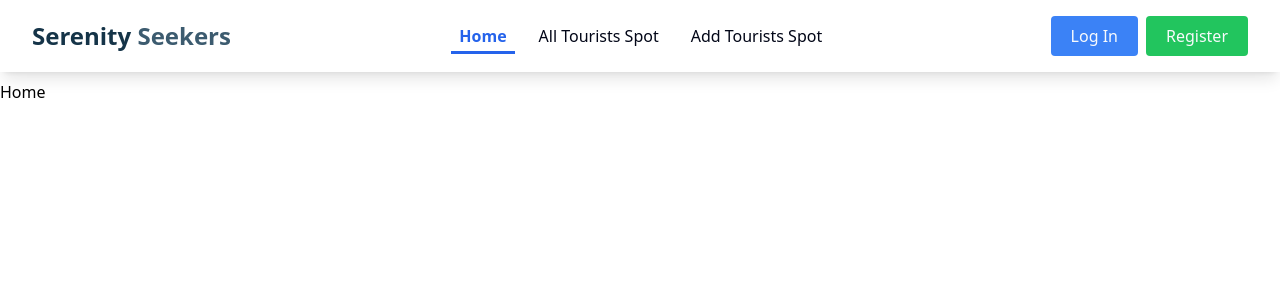
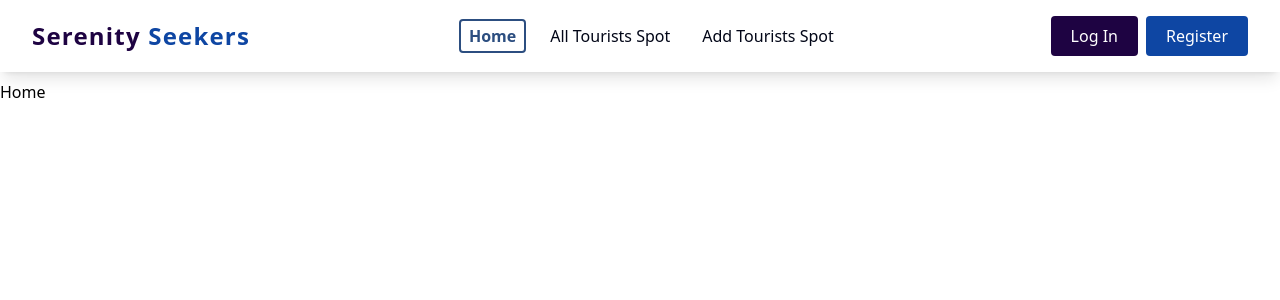
Before and after one commit to zahidtdx61/Serenity-Seekers-Frontend, a React (Vite) app: page / in a window 1280 px wide. Shown: the top 300 px of the page. Built offline with nearby package versions, Linux system fonts and the light colour scheme; no server answers.

Commit message:
fixed navbar style

```diff
--- a/src/components/Navbar/Navbar.jsx
+++ b/src/components/Navbar/Navbar.jsx
@@ -15,11 +15,10 @@ const Navbar = () => {
 
   const navStyle = (isActive) => {
     return [
-      isActive ? "text-blue-600" : "text-slate-950",
+      isActive ? "text-primary-blue" : "text-slate-950",
       isActive
-        ? "border-b-[3px] border-blue-600 pr-2  lg:px-2 font-semibold"
-        : "font-medium pr-2 lg:px-2",
-      "hover:opacity-75",
+        ? "border-[2px] border-primary-blue rounded  px-2 font-semibold"
+        : "font-medium px-2 hover:opacity-75",
       "py-1",
     ].join(" ");
   };
@@ -27,9 +26,9 @@ const Navbar = () => {
   return (
     <div className="w-full z-50 p-2 lg:py-4 lg:px-8  flex items-center justify-between shadow-lg fixed bg-white">
       <div>
-        <h1 className="text-2xl tracking-widerider font-bold select-none text-[#153448]">
+        <h1 className="text-2xl tracking-wider font-bold select-none text-primary-navy">
           <NavLink to={"/"}>
-            Serenity <span className="text-[#3C5B6F]">Seekers</span>
+            Serenity <span className="text-primary-sky">Seekers</span>
           </NavLink>
         </h1>
       </div>
@@ -63,10 +62,10 @@ const Navbar = () => {
         </div>
       ) : (
         <div className={`lg:flex gap-2 hidden lg:static`}>
-          <div className="px-5 py-2 bg-blue-500 text-slate-50 rounded hover:bg-opacity-70 hover:scale-105">
+          <div className="px-5 py-2 bg-primary-navy  text-white rounded hover:bg-opacity-70 hover:scale-105">
             <NavLink to={"/log-in"}>Log In</NavLink>
           </div>
-          <div className="px-5 py-2 bg-green-500 text-slate-50 rounded hover:bg-opacity-70 hover:scale-105">
+          <div className="px-5 py-2 bg-primary-sky text-white rounded hover:bg-opacity-70 hover:scale-105">
             <NavLink to={"/register"}>Register</NavLink>
           </div>
         </div>
--- a/src/components/Navbar/NavbarSmDevice.jsx
+++ b/src/components/Navbar/NavbarSmDevice.jsx
@@ -71,10 +71,10 @@ const NavbarSmDevice = ({ routes, navStyle }) => {
 
         {!user && (
           <>
-            <ul className="px-2 py-1 w-full mt-4 text-center  bg-blue-500 text-slate-50 rounded hover:bg-opacity-70 hover:scale-105">
+            <ul className="px-2 py-1 w-full mt-4 text-center  bg-primary-navy  text-white rounded hover:bg-opacity-70 hover:scale-105">
               <NavLink to={"/log-in"}>Log In</NavLink>
             </ul>
-            <ul className="px-2 py-1 w-full text-center bg-green-500 text-slate-50 rounded hover:bg-opacity-70 hover:scale-105">
+            <ul className="px-2 py-1 w-full text-center bg-primary-sky  text-white rounded hover:bg-opacity-70 hover:scale-105">
               <NavLink to={"/register"}>Register</NavLink>
             </ul>
           </>
--- a/src/components/UserInfo/UserInfo.jsx
+++ b/src/components/UserInfo/UserInfo.jsx
@@ -24,7 +24,7 @@ const UserInfo = () => {
         </button>
         <button
           onClick={handleSignOut}
-          className="px-5 py-2 bg-red-500 text-slate-50 rounded hover:bg-opacity-70 hover:scale-105 hidden lg:block"
+          className="px-5 py-2 bg-primary-maroon text-slate-50 rounded hover:bg-opacity-70 hover:scale-105 hidden lg:block"
         >
           <NavLink to={"/"}>Log Out</NavLink>
         </button>
--- a/tailwind.config.js
+++ b/tailwind.config.js
@@ -8,6 +8,12 @@ export default {
         "fira-sans": ["Fira Sans", " sans-serif"],
         mulish: ["Mulish", "sans-serif"],
       },
+      colors: {
+        "primary-blue": "#2C4E80",
+        "primary-sky": "#0E46A3",
+        "primary-navy": "#1E0342",
+        "primary-maroon": "#DD5746",
+      },
     },
   },
   plugins: [],
```
